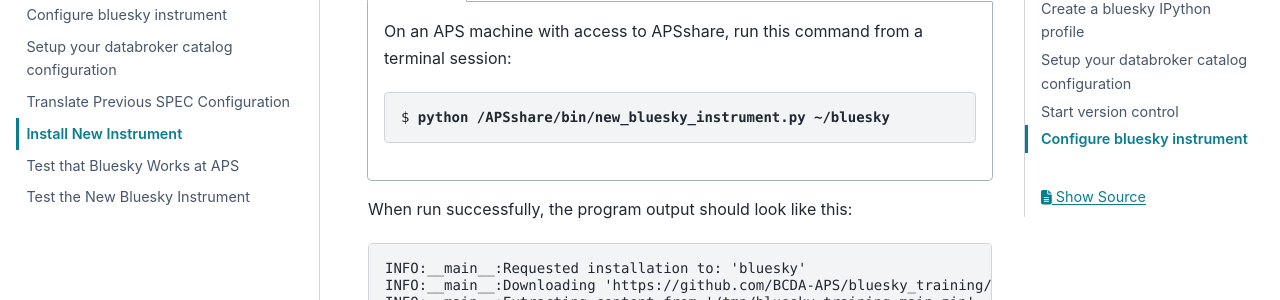
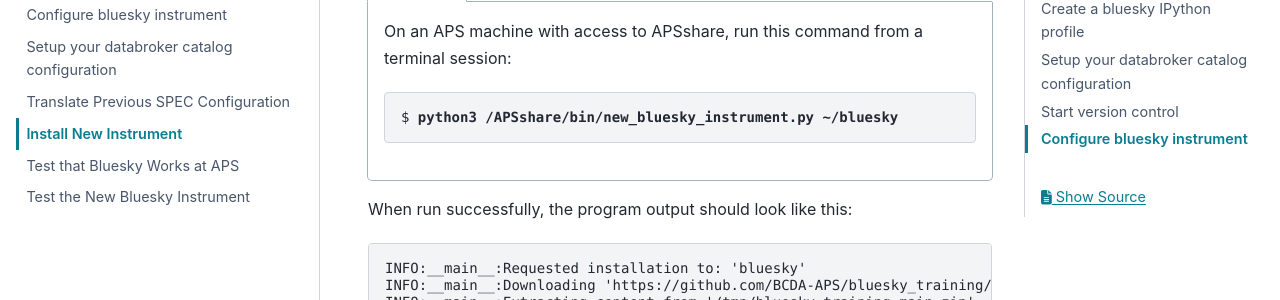
Before and after one commit to BCDA-APS/bluesky_training, a Sphinx documentation site: the page built from docs/source/instrument/_install_new_instrument.rst, in a window 1280 px wide and 900 px high, scrolled down 691 px. Shown: the part 264-564 px from the top of the window. Built offline with Sphinx 7.4.7 and the PyData theme 0.15.4, drawn with Linux system fonts in a browser that asks for light colours.

Commit message:
DOC #204 add 3 to python and fix bash_aliases

```diff
--- a/docs/source/instrument/_install_new_instrument.rst
+++ b/docs/source/instrument/_install_new_instrument.rst
@@ -52,11 +52,6 @@
    Test that the <code>requests</code> package is available by trying to import
    it. In a terminal, type the following command and press <em>Enter</em>:
    <pre>
-   $ <b>python -c "import requests"</b>
-   </pre>
-
-   You might need to <em>specify</em> <code>python3</code>:
-   <pre>
    $ <b>python3 -c "import requests"</b>
    </pre>
 
@@ -80,7 +75,7 @@
       .. raw:: html
 
          <pre>
-         $ <b>python /APSshare/bin/new_bluesky_instrument.py ~/bluesky</b>
+         $ <b>python3 /APSshare/bin/new_bluesky_instrument.py ~/bluesky</b>
          </pre>
 
    .. tab:: Not at APS
@@ -93,7 +88,7 @@
       .. raw:: html
 
          <pre>
-         $ <b>python new_bluesky_instrument.py ~/bluesky</b>
+         $ <b>python3 new_bluesky_instrument.py ~/bluesky</b>
          </pre>
 
 When run successfully, the program output should look like this:
```
Also changed, not shown: other parts of docs/source/instrument/_install_new_instrument.rst (+4 -4 lines).
